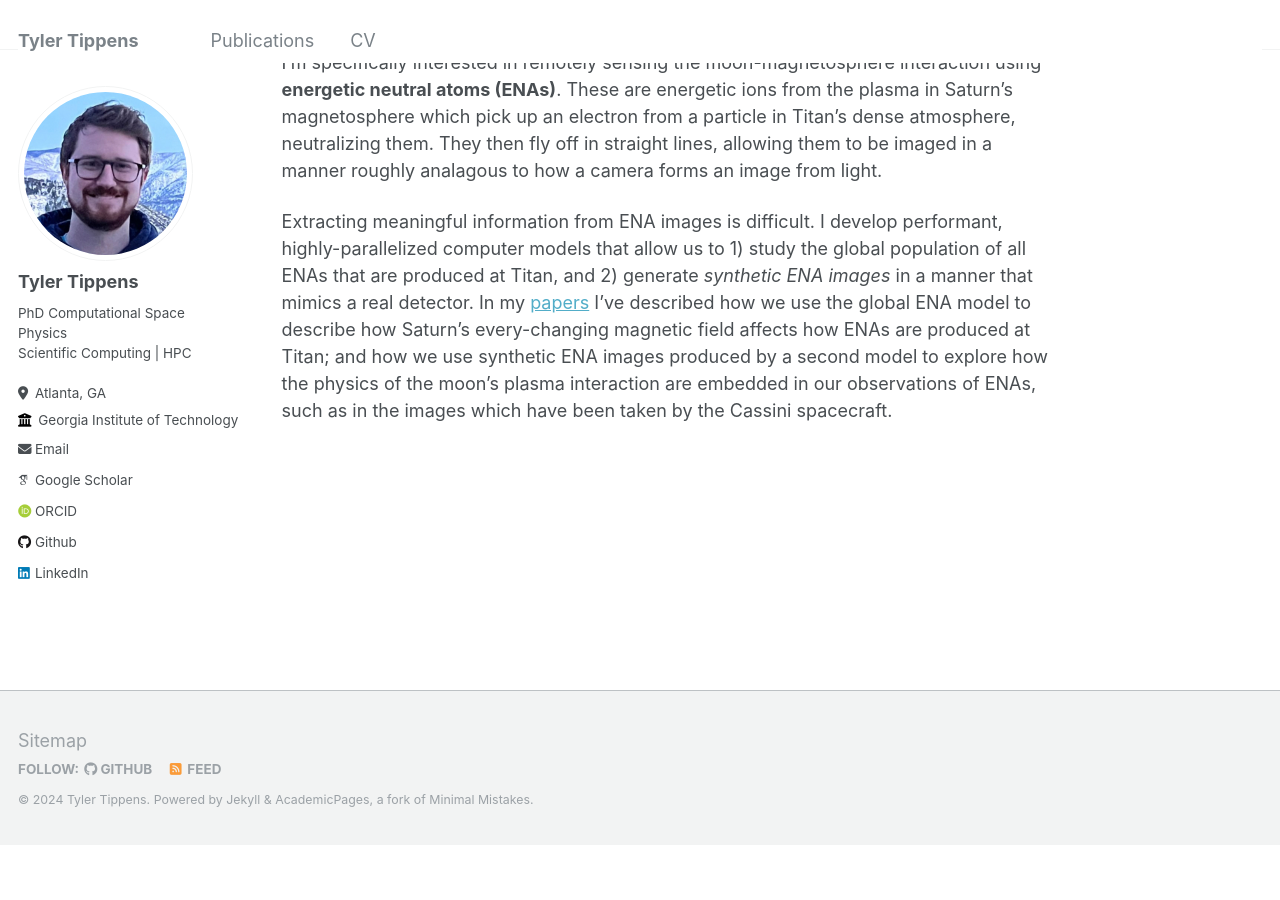
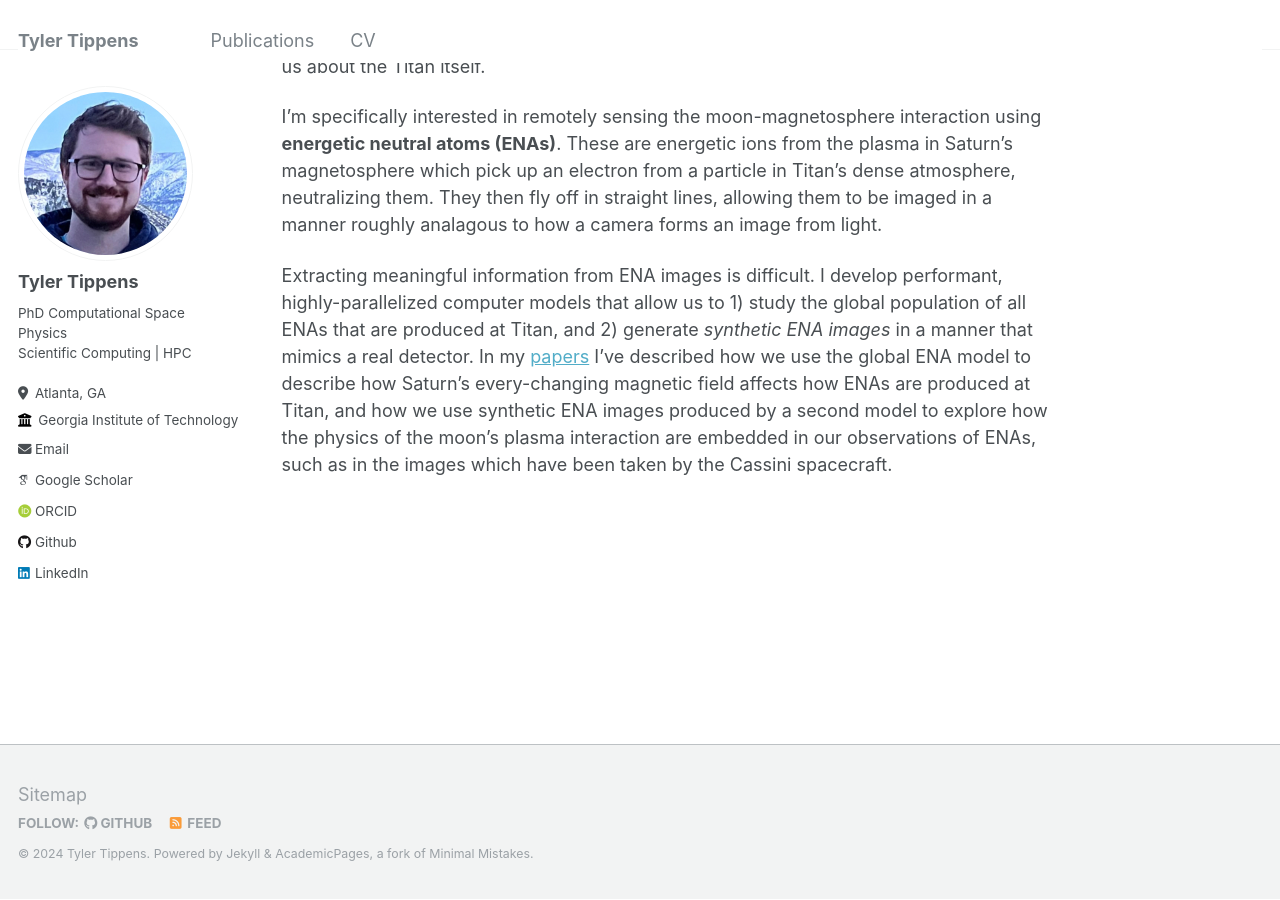
Before and after one commit to tylertippens/tylertippens.github.io, a Jekyll site: the page built from _pages/about.md, in a window 1280 px wide and 900 px high, scrolled down 1027 px. Built offline with Jekyll 4.4.1, drawn with Linux system fonts in a browser that asks for light colours; some web fonts are replaced; before the commit the page ends 1873 px from its top, so only the background shows below that; some of the changed text lies outside the part shown.

```diff
--- a/_pages/about.md
+++ b/_pages/about.md
@@ -24,4 +24,4 @@ Saturn's largest moon Titan is the only satellite in the solar system with a sub
 
 I'm specifically interested in remotely sensing the moon-magnetosphere interaction using **energetic neutral atoms (ENAs)**. These are energetic ions from the plasma in Saturn's magnetosphere which pick up an electron from a particle in Titan's dense atmosphere, neutralizing them. They then fly off in straight lines, allowing them to be imaged in a manner roughly analagous to how a camera forms an image from light.
 
-Extracting meaningful information from ENA images is difficult. I develop performant, highly-parallelized computer models that allow us to 1) study the global population of all ENAs that are produced at Titan, and 2) generate *synthetic ENA images* in a manner that mimics a real detector. In my [papers](publications) I've described how we use the global ENA model to describe how Saturn's every-changing magnetic field affects how ENAs are produced at Titan; and how we use synthetic ENA images produced by a second model to explore how the physics of the moon's plasma interaction are embedded in our observations of ENAs, such as in the images which have been taken by the Cassini spacecraft.
+Extracting meaningful information from ENA images is difficult. I develop performant, highly-parallelized computer models that allow us to 1) study the global population of all ENAs that are produced at Titan, and 2) generate *synthetic ENA images* in a manner that mimics a real detector. In my [papers](publications) I've described how we use the global ENA model to describe how Saturn's every-changing magnetic field affects how ENAs are produced at Titan, and how we use synthetic ENA images produced by a second model to explore how the physics of the moon's plasma interaction are embedded in our observations of ENAs, such as in the images which have been taken by the Cassini spacecraft.
```
Also changed, not shown: other parts of _pages/about.md (+1 -1 lines).
